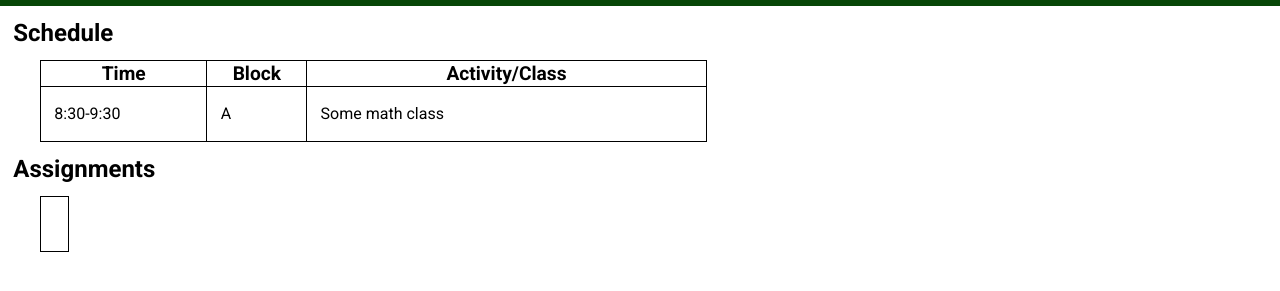
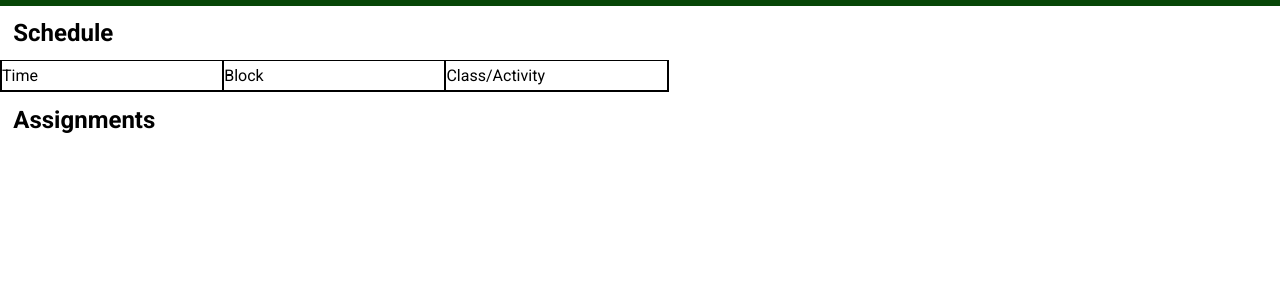
Before and after one commit to ItsAsShrimpleAsThat/fastSA, a plain HTML site: page index.html in a window 1280 px wide. Shown: the part 61-352 px from the top of the page. Drawn offline with Linux system fonts and the light colour scheme; a web font is replaced by a local one.

Commit message:
flexbox table remind me to fix the borders

```diff
--- a/index.html
+++ b/index.html
@@ -14,18 +14,13 @@
 
         <div>
             <h2>Schedule</h2>
-            <table id="scheduletable">
-                <tr>
-                    <th style="width:25%;">Time</th>
-                    <th>Block</th>
-                    <th style="width:60%">Activity/Class</th>
-                </tr>
-                <tr>
-                    <td>8:30-9:30</td>
-                    <td>A</td>
-                    <td>Some math class</td>
-                </tr>
-            </table>
+            <div class="flexTable" id="scheduletable">
+                <div class="flexTr">
+                    <div class="flexTd timeColumn">Time</div>
+                    <div class="flexTd">Block</div>
+                    <div class="flexTd">Class/Activity</div>
+                </div>
+            </div>
         </div>
 
         <div>
@@ -37,6 +32,6 @@
             </table>
         </div>
 
-        <script src="requester.js"></script>
+        <script type="module" src="main.js"></script>
     </body>
 </html>
--- a/main.js
+++ b/main.js
@@ -1 +1,4 @@
-import { requestFromWorker } from "./requester";
+import { setCookie, deleteCookie, getSchedule } from "./requester.js";
+
+const scehduleTable = document.getElementById("scheduletable");
+// const schedule = getSchedule();
--- a/requester.js
+++ b/requester.js
@@ -1,5 +1,6 @@
 const assignmentURL = "https://sonomaacademy.myschoolapp.com/api/assignment2/StudentAssignmentCenterGet?displayByDueDate=true";
-const scheduleURL = "https://sonomaacademy.myschoolapp.com/api/schedule/ScheduleCurrentDayAnnouncmentParentStudent";
+const announcementURL = "https://sonomaacademy.myschoolapp.com/api/schedule/ScheduleCurrentDayAnnouncmentParentStudent";
+const scheduleURL = "https://sonomaacademy.myschoolapp.com/api/schedule/MyDayCalendarStudentList/";
 
 const worker = "https://saic.andrew-lang-1de.workers.dev";
 
@@ -22,17 +23,22 @@ function getCookie()
     return localStorage.getItem("cookie");
 }
 
-function setCookie(cookie)
+export function setCookie(cookie)
 {
     localStorage.setItem("cookie", cookie);
 }
 
-function deleteCookie()
+export function deleteCookie()
 {
     localStorage.removeItem("cookie");
 }
 
-function getSchedule()
+export function getSchedule()
+{
+    return requestFromWorker({"url": scheduleURL})
+}
+
+export function getAssignments()
 {
     return requestFromWorker({"url": assignmentURL})
 }
--- a/style.css
+++ b/style.css
@@ -46,9 +46,24 @@ table
     margin-left:30pt;
 }
 
-table, th, td {
+.flexTable, .flexTr, .flexTd {
     border: 1px solid black;
     border-collapse: collapse;
+}
+
+.flexTd
+{
+    border-width: 0px 1px 0px 1px;
+}
+
+.flexTr
+{
+    border-width: 0px 0px 1px 0px;
+}
+
+.flexTd
+{
+    width: 33.333333333%;
 }
 
 th
@@ -66,3 +81,26 @@ td
     height: 40pt;
     padding: 0pt 10pt;
 }
+
+.flexTable
+{
+    display: flex;
+}
+
+.flexTr
+{
+    display: flex;
+    margin: 0px;
+    width: 100%;
+    height: 30px;
+    box-sizing: border-box;
+}
+
+.flexTd
+{
+    display:flex;
+    margin: 0px;
+    height: 100%;
+    align-items: center;
+    box-sizing: border-box;
+}
```
